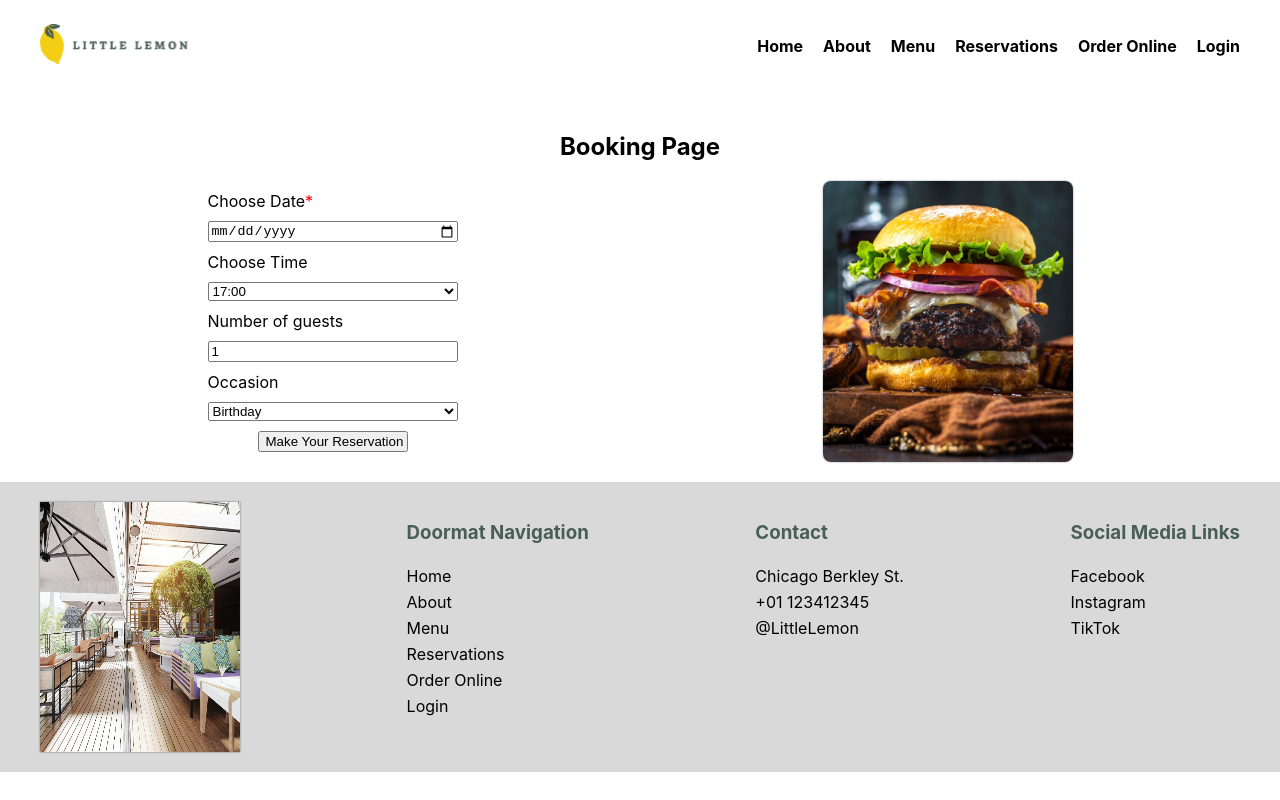
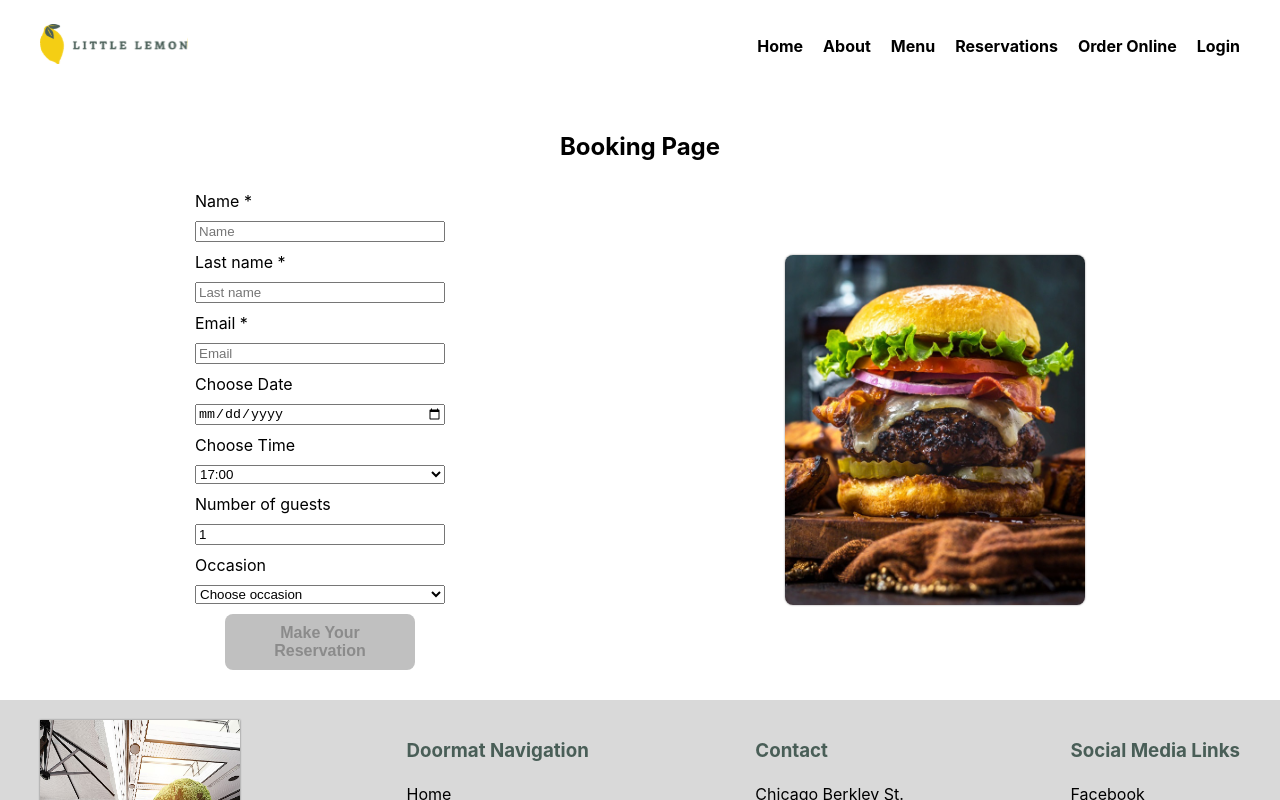
Before and after one commit to KathidB/Little-Lemon-Restaurant, a React (Create React App) app: page /BookingPage in a window 1280 px wide. Shown: the top 800 px of the page. Built offline with nearby package versions, Linux system fonts and the light colour scheme; a web font is replaced by a local one.

Commit message:
added many functionalities to form and validation. Added confirmation page with user reservation info. Added validation to confirmationpage to be assesible only after making a reservation

```diff
--- a/package.json
+++ b/package.json
@@ -6,6 +6,7 @@
     "@testing-library/jest-dom": "^5.17.0",
     "@testing-library/react": "^13.4.0",
     "@testing-library/user-event": "^13.5.0",
+    "formik": "^2.4.5",
     "react": "^18.2.0",
     "react-dom": "^18.2.0",
     "react-router-dom": "^6.16.0",
--- a/src/components/ConfirmedBooking.js
+++ b/src/components/ConfirmedBooking.js
@@ -1,38 +1,59 @@
-import { useLocation } from 'react-router-dom'
+import { useLocation, useNavigate } from 'react-router-dom'
+import { useEffect } from 'react'
 
 function ConfirmedBooking () {
   const { state } = useLocation()
+  const navigate = useNavigate()
 
-  const { date, guests, occasion, selectedTime } = state
+  //If someone is trying to acces this component before make a reservation he's automatically moved to reservation page.
+  useEffect(() => {
+    if (!state) {
+      navigate('/BookingPage')
+    }
+  }, [state, navigate])
 
-  console.log(date)
-  console.log(guests)
-  console.log(occasion)
-  console.log(selectedTime)
+  if (!state) {
+    return <p>Brak danych rezerwacji. Wróć i dokonaj rezerwacji.</p>
+  }
+
+  const { name, lastName, email, date, guests, occasion, selectedTime } = state
 
   return (
     <>
       <section style={{ textAlign: 'center' }} className='wrapper'>
-        <h2 className='section-title'>Booking confirmation</h2>
+        <h2 className='section-title'>Booking Confirmation</h2>
+
         <p>
-          Booking Confirmation{' '}
           <span style={{ color: 'green', fontWeight: 'bold' }}>
-            Successful!
+            Reservation Successful!
           </span>
         </p>
-        <ol
-          style={{
-            listStyle: 'none',
-            textAlign: 'center',
-            fontWeight: 'bold',
-            padding: 0
-          }}
+        <p>
+          Hello{' '}
+          <span style={{ fontWeight: 'bold' }}>
+            {name} {lastName}
+          </span>
+        </p>
+        <ul
+          className='booking-info'
+          style={{ listStyle: 'none', textAlign: 'center', padding: 0 }}
         >
-          <li>Date: {date}</li>
-          <li>Table for: {guests}</li>
-          <li>Occasion: {occasion}</li>
-          <li>Time: {selectedTime}</li>
-        </ol>
+          <li>
+            Date: <span>{date}</span>
+          </li>
+          <li>
+            Time: <span>{selectedTime}</span>
+          </li>
+          <li>
+            Table for: <span>{guests}</span>
+          </li>
+          <li>
+            Occasion: <span>{occasion}</span>
+          </li>
+          <li>
+            Email: <span>{email}</span>
+          </li>
+        </ul>
         <p>
           Thank you for submitting the form. Your reservation has been
           confirmed, and you're all set!
@@ -44,5 +65,5 @@ function ConfirmedBooking () {
     </>
   )
 }
-
+//B.B
 export default ConfirmedBooking
--- a/src/components/Pages/BookingPage.js
+++ b/src/components/Pages/BookingPage.js
@@ -2,7 +2,7 @@ import BookingForm from '../data/BookingForm'
 import { useReducer } from 'react'
 import { fetchAPI, submitAPI } from '../data/bookingsAPI'
 import { useNavigate } from 'react-router-dom'
-import ConfirmedBooking from '../ConfirmedBooking'
+// import ConfirmedBooking from '../ConfirmedBooking'
 
 export function initializeTimes () {
   let today = new Date().toISOString().split('T')[0]
@@ -43,9 +43,20 @@ function BookingPage () {
 
   // przeanalizuj kod submitForm oraz submitAPI!
 
-  async function submitForm (date, guests, occasion, selectedTime) {
+  async function submitForm (
+    name,
+    lastName,
+    email,
+    date,
+    guests,
+    occasion,
+    selectedTime
+  ) {
     try {
       const submissionResult = await submitAPI(
+        name,
+        lastName,
+        email.value,
         date,
         guests,
         occasion,
@@ -54,7 +65,7 @@ function BookingPage () {
 
       if (submissionResult === true) {
         navigate('/ConfirmedBooking', {
-          state: { date, guests, occasion, selectedTime }
+          state: { name, lastName, email, date, guests, occasion, selectedTime }
         })
       } else {
         return false
--- a/src/components/data/BookingForm.js
+++ b/src/components/data/BookingForm.js
@@ -2,17 +2,43 @@ import { useState } from 'react'
 import vertiburger from '../../assets/images/vertiburger.jpg'
 
 function BookingForm ({ availableTimes, onDateChange, submitForm }) {
+  const [name, setName] = useState('')
+  const [lastName, setLastName] = useState('')
+  const [email, setEmail] = useState({
+    value: '',
+    isTouched: false
+  })
   const [date, setDate] = useState('')
+  const [selectedTime, setSelectedTime] = useState(availableTimes[0])
   const [guests, setGuests] = useState(1)
-  const [occasion, setOccasion] = useState('Birthday')
-  const [selectedTime, setSelectedTime] = useState(availableTimes[0])
+  const [occasion, setOccasion] = useState('Choose occasion')
+
+  // code hets todays date, and then adds one year to it,
+  // to set max date user can resever a table.
+  const today = new Date().toISOString().split('T')[0]
+  const nextYear = new Date()
+  nextYear.setFullYear(nextYear.getFullYear() + 1)
+  const nextYearDate = nextYear.toISOString().split('T')[0]
+
+
+
+
+  function isEmailValid (email) {
+    return /^[A-Z0-9._%+-]+@[A-Z0-9.-]+\.[A-Z]{2,4}$/i.test(email)
+  }
 
   function handleSubmit (e) {
     e.preventDefault()
-    // console.log(date)
-    // console.log(guests)
-    // console.log(occasion)
-    // console.log(selectedTime)
+    submitForm(
+      name,
+      lastName,
+      email.value,
+      date,
+      guests,
+      occasion,
+      selectedTime
+    )
+    clearForm()
   }
 
   function handleDateChange (e) {
@@ -21,11 +47,76 @@ function BookingForm ({ availableTimes, onDateChange, submitForm }) {
     onDateChange(newDate)
   }
 
+  function checkValidation () {
+    return (
+      name &&
+      lastName &&
+      isEmailValid(email.value) &&
+      date &&
+      selectedTime &&
+      guests >= 1 &&
+      guests <= 10 &&
+      occasion !== 'Choose occasion'
+    )
+  }
+  const clearForm = () => {
+    setName('')
+    setLastName('')
+    setEmail({
+      value: '',
+      isTouched: false
+    })
+    setDate('')
+    setSelectedTime(availableTimes[0])
+    setGuests(1)
+    setOccasion('Choose occasion')
+  }
+
   return (
     <div className='booking-form'>
       <form className='form' onSubmit={handleSubmit}>
+        <label htmlFor='name'>Name *</label>
+        <input
+          value={name}
+          onChange={e => setName(e.target.value)}
+          type='text'
+          placeholder='Name'
+          id='name'
+          maxLength={30}
+          required
+        />
+
+        <label htmlFor='lastName'>Last name *</label>
+        <input
+          value={lastName}
+          onChange={e => setLastName(e.target.value)}
+          type='text'
+          placeholder='Last name'
+          id='lastName'
+          maxLength={30}
+          required
+        />
+
+        <label htmlFor='email'>Email *</label>
+        <input
+          value={email.value}
+          type='email'
+          placeholder='Email'
+          id='email'
+          maxLength={40}
+          onChange={e =>
+            setEmail(prevEmail => ({ ...prevEmail, value: e.target.value }))
+          }
+          onBlur={() => setEmail({ ...email, isTouched: true })}
+        />
+        {!isEmailValid(email.value) && email.isTouched ? (
+          <p style={{ padding: 0, margin: 0, color: 'tomato' }}>
+            Provide valid email address
+          </p>
+        ) : null}
+
         <label data-testid='chooseDate' htmlFor='res-date'>
-          Choose Date<span style={{ color: 'red' }}>*</span>
+          Choose Date
         </label>
         <input
           required
@@ -33,7 +124,16 @@ function BookingForm ({ availableTimes, onDateChange, submitForm }) {
           onChange={handleDateChange}
           type='date'
           id='res-date'
+          min={today}
+          max={nextYearDate}
         />
+
+        {date.slice(0, 4) > nextYearDate.slice(0, 4) ? (
+          <p style={{ padding: 0, margin: 0, color: 'tomato' }}>
+            Max one year ahead.
+          </p>
+        ) : null}
+
         <label htmlFor='res-time'>Choose Time</label>
         <select
           value={selectedTime}
@@ -55,6 +155,11 @@ function BookingForm ({ availableTimes, onDateChange, submitForm }) {
           max='10'
           id='guests'
         />
+        {!(guests >= 1 && guests <= 10) ? (
+          <p style={{ padding: 0, margin: 0, color: 'tomato' }}>
+            Choose between 1 to 10 guests.
+          </p>
+        ) : null}
 
         <label htmlFor='occasion'>Occasion</label>
         <select
@@ -62,18 +167,25 @@ function BookingForm ({ availableTimes, onDateChange, submitForm }) {
           onChange={e => setOccasion(e.target.value)}
           id='occasion'
         >
-          <option>Birthday</option>
-          <option>Anniversary</option>
+          <option value='Choose occasion'>Choose occasion</option>
+          <option value='Birthday'>Birthday</option>
+          <option value='Anniversary'>Anniversary</option>
+          <option value='Other'>Other</option>
         </select>
-        <input
-          className='submit-form'
+        <button
+          className='login-btn form-btn'
           type='submit'
-          value='Make Your Reservation'
-          onClick={() => submitForm(date, guests, occasion, selectedTime)}
-        />
+          disabled={!checkValidation()}
+        >
+          Make Your Reservation
+        </button>
       </form>
 
-      <img className='booking-burger' src={vertiburger} alt='huge burger' />
+      <img
+        className='booking-burger'
+        src={vertiburger}
+        alt='Delicious  burger'
+      />
     </div>
   )
 }
--- a/src/index.css
+++ b/src/index.css
@@ -303,18 +303,23 @@ code {
 .booking-form{
   display: flex;
   justify-content: space-around;
+  align-items: center;
   flex-wrap: wrap;
-  gap: 0 30px;
+  gap: 30px;
+
 }
 
 form {
   display: flex;
   flex-direction: column;
   min-width: 250px;
+
+
 }
 
 .booking-burger{
-  width: 250px;
+  width: 300px;
+  height: 350px;
   border-radius: 8px;
   box-shadow: 0px 0px 2px rgba(0, 0, 0, 0.473);
 }
@@ -328,6 +333,9 @@ input, label,select {
   width: 150px;
 }
 
+.form-btn {
+  align-self: center;
+}
 
 /* // LOGIN FORM */
 
@@ -348,7 +356,7 @@ input, label,select {
 .login-btn {
   margin: 10px 0;
   padding: 10px;
-  width: 90px;
+  width: 190px;
   border-radius: 8px;
   background-color: #F4CE14;
   border: transparent;
@@ -360,6 +368,13 @@ input, label,select {
 .login-btn:disabled {
   background-color: silver;
 }
+
+/* // CONFIRMED BOOKING */
+
+.booking-info li span{
+font-weight: bold;
+}
+
 
 
 /* /// FOOTER  */
```
Also changed, not shown: 1 other file (tests, documents, lock files or other folders).
